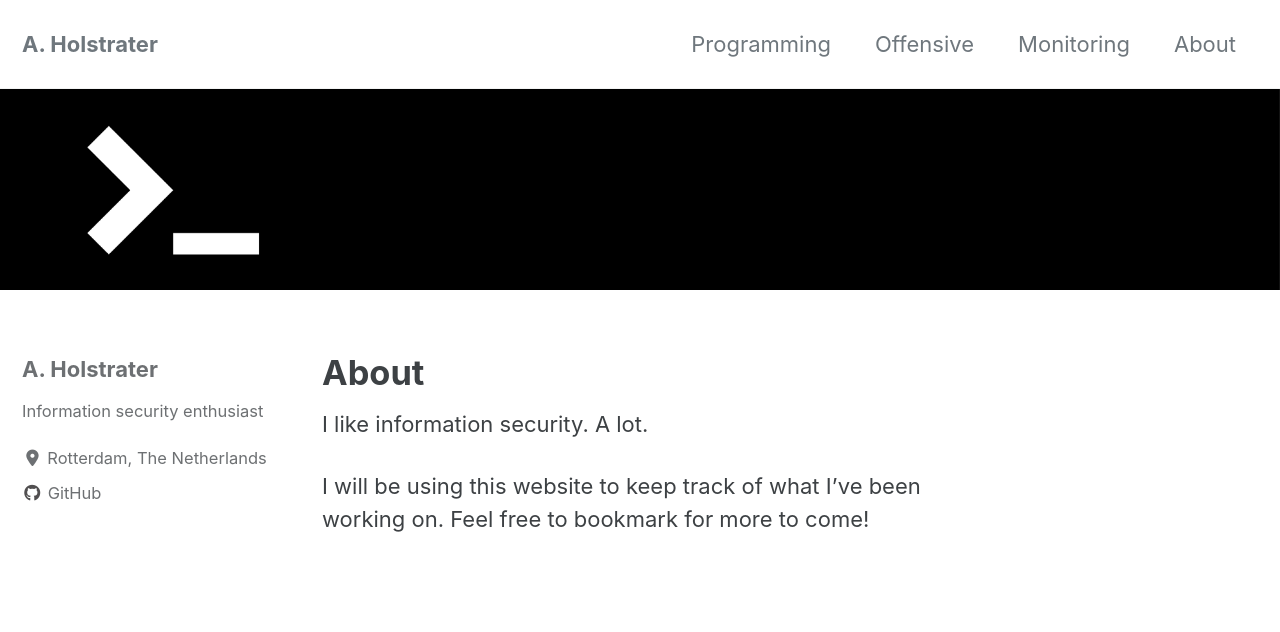
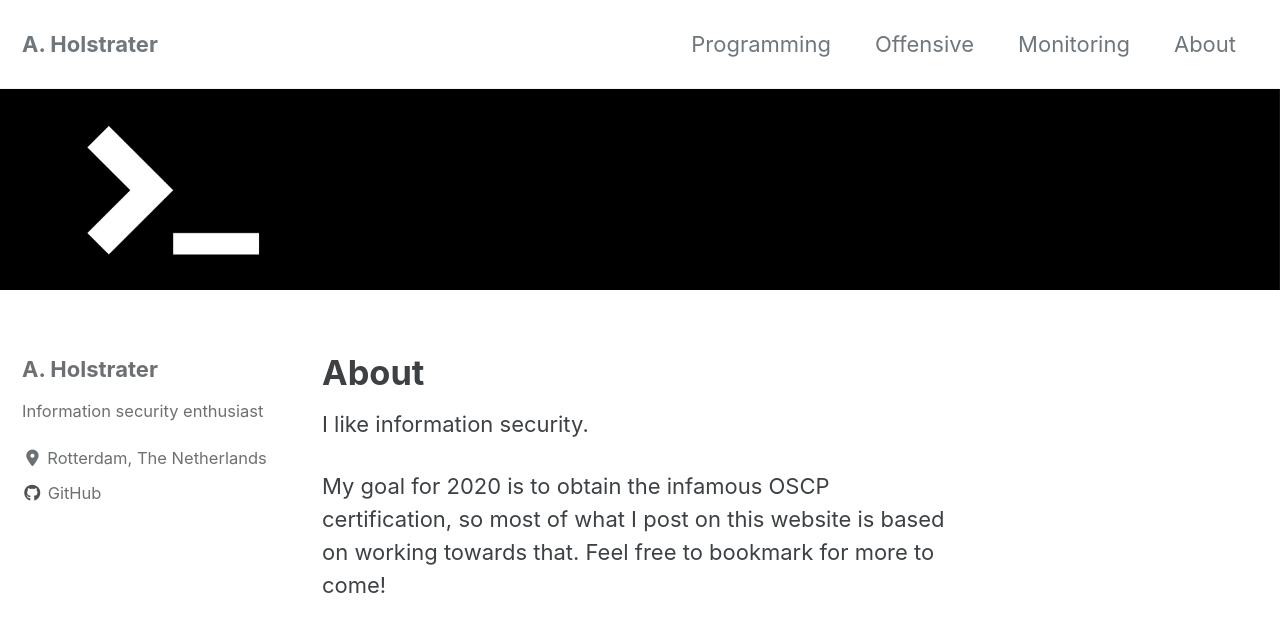
Before and after one commit to holstrater/holstrater.github.io, a Jekyll site: the page built from _pages/about.md, in a window 1280 px wide and 900 px high. Shown: the top 632 px of the window. Built offline with Jekyll 4.4.1, drawn with Linux system fonts in a browser that asks for light colours; cached includes are drawn as plain includes; nearby versions of some CDN libraries.

Commit message:
second post attempt

```diff
--- a/_pages/about.md
+++ b/_pages/about.md
@@ -5,7 +5,6 @@ header:
   image: "/images/banner2.png"
 ---
 
-I like information security. A lot.
+I like information security.
 
-I will be using this website to keep track of what I've been working on.
-Feel free to bookmark for more to come!
+My goal for 2020 is to obtain the infamous OSCP certification, so most of what I post on this website is based on working towards that. Feel free to bookmark for more to come!
```
Also changed, not shown: _pages/Programming.md (+0 -10 lines).
